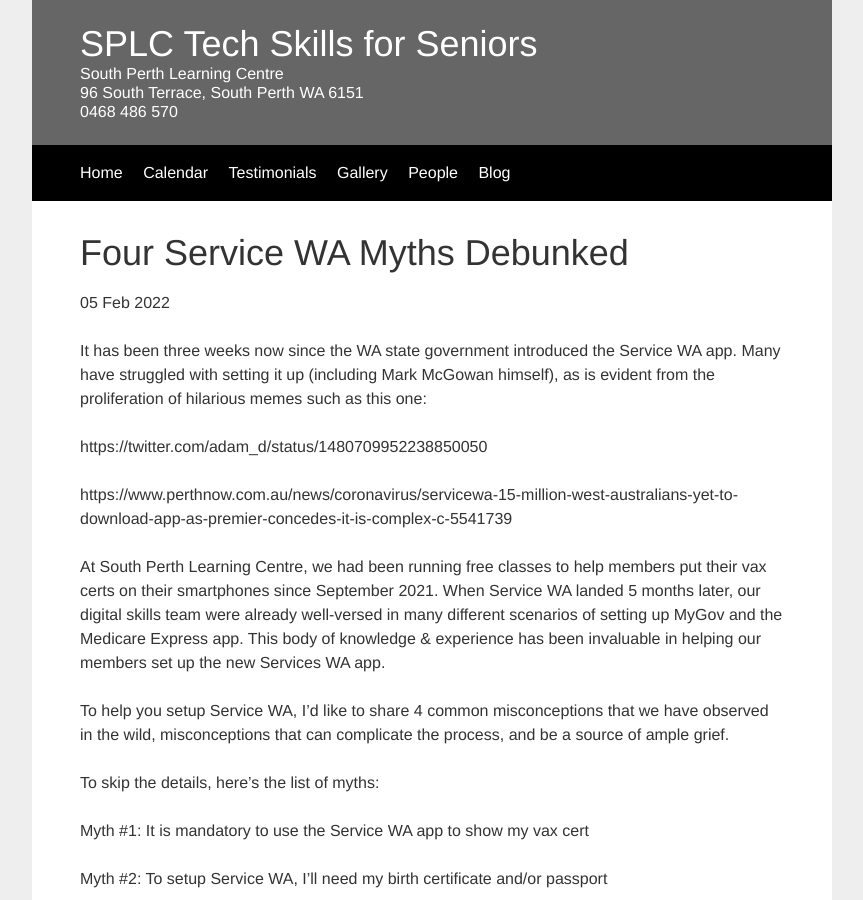
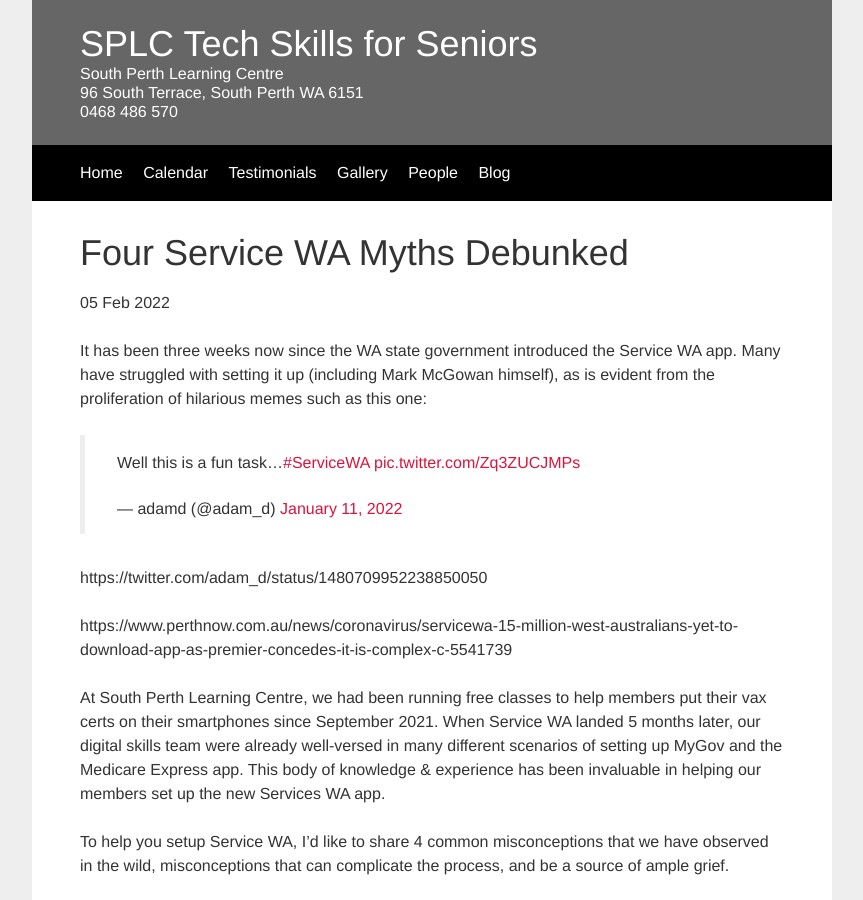
Before and after one commit to auxellbs/splconline.github.io, a Jekyll site: the page built from _posts/2022-02-05-four-service-wa-myths.md, in a window 1280 px wide and 900 px high. Shown: the whole window, without its empty margins (208-1071 px from the left). Built offline with Jekyll 4.4.1, drawn with Linux system fonts in a browser that asks for light colours; comment, search, counter and statistics services are not loaded.

Commit message:
Twitter embed

```diff
--- a/_posts/2022-02-05-four-service-wa-myths.md
+++ b/_posts/2022-02-05-four-service-wa-myths.md
@@ -5,6 +5,8 @@
 ---
 
 It has been three weeks now since the WA state government introduced the  Service WA app. Many have struggled with setting it up (including Mark McGowan himself), as is evident from the proliferation of hilarious memes such as this one:
+
+<blockquote class="twitter-tweet"><p lang="en" dir="ltr">Well this is a fun task…<a href="https://twitter.com/hashtag/ServiceWA?src=hash&amp;ref_src=twsrc%5Etfw">#ServiceWA</a> <a href="https://t.co/Zq3ZUCJMPs">pic.twitter.com/Zq3ZUCJMPs</a></p>&mdash; adamd (@adam_d) <a href="https://twitter.com/adam_d/status/1480709952238850050?ref_src=twsrc%5Etfw">January 11, 2022</a></blockquote> <script async src="https://platform.twitter.com/widgets.js" charset="utf-8"></script>
 
 https://twitter.com/adam_d/status/1480709952238850050
 
```
